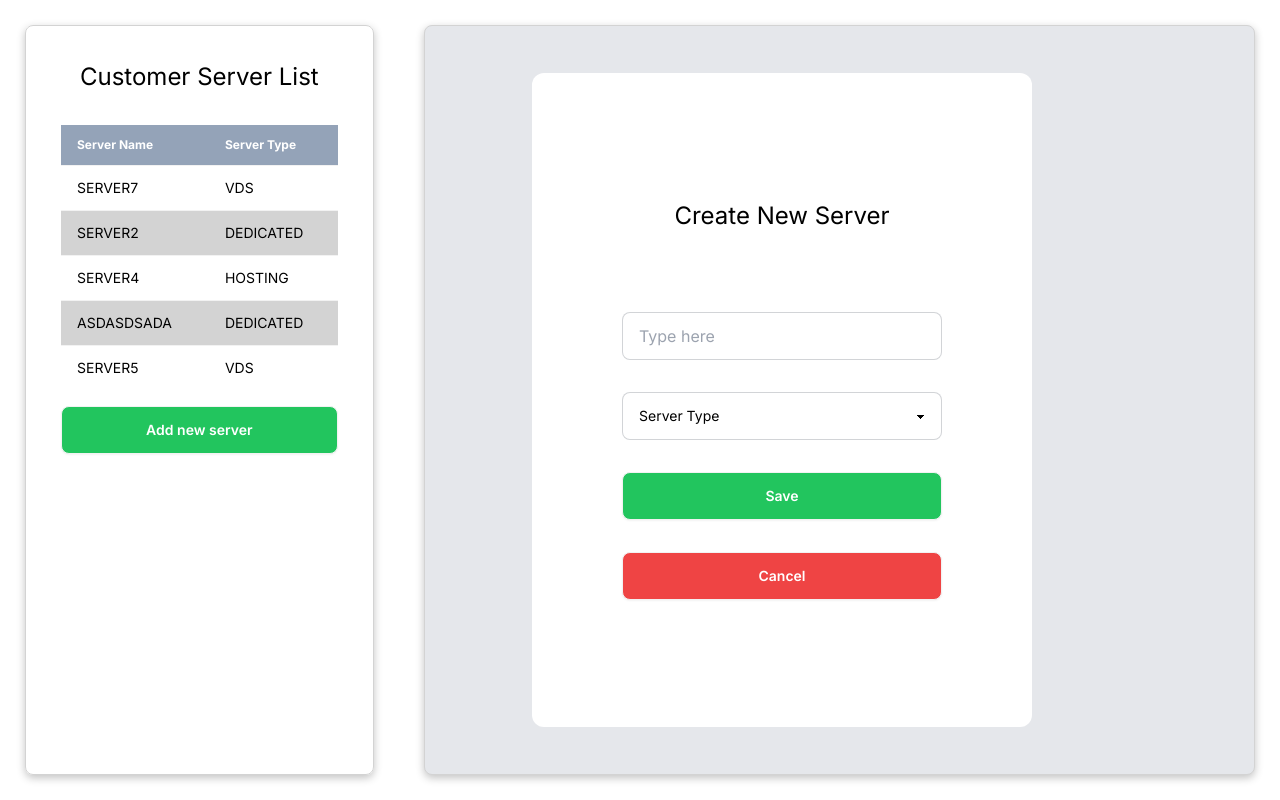
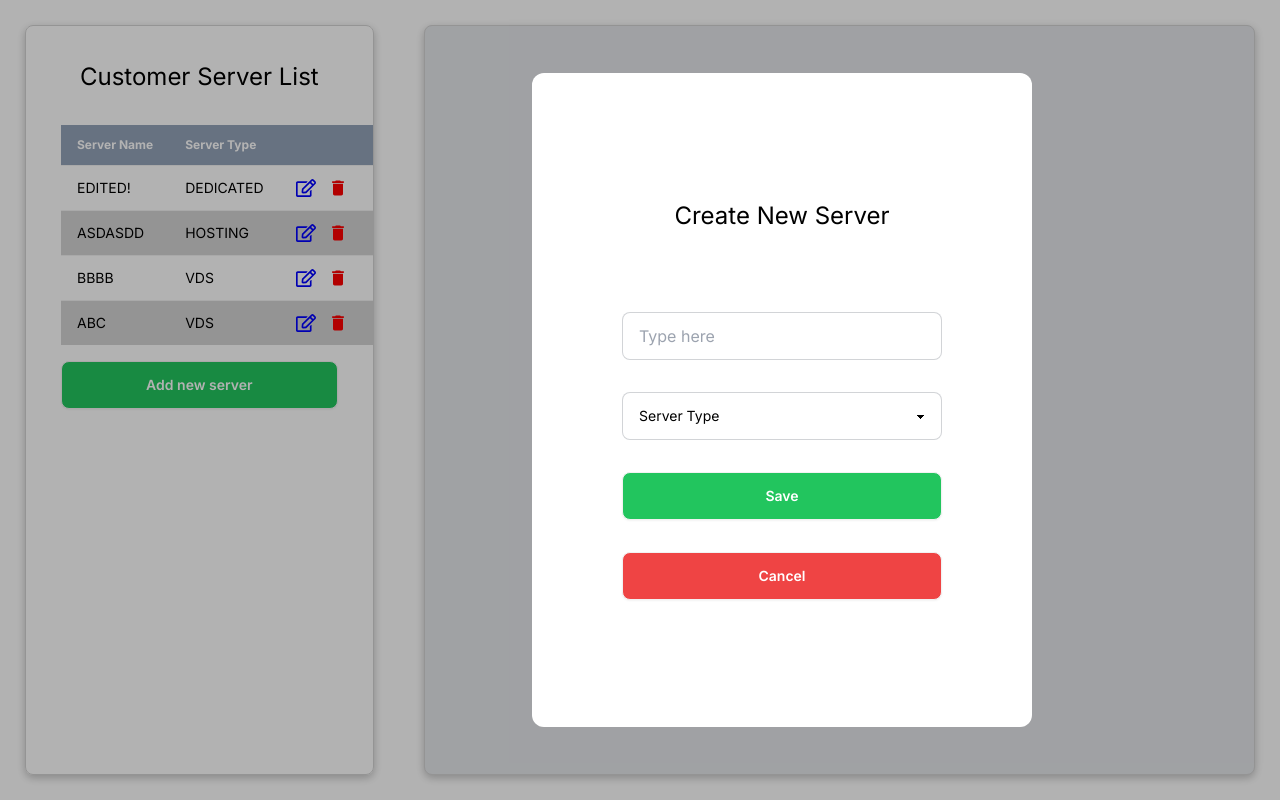
Before and after one commit to eternalfury71/Customer_server_edit, a Next.js app: page / in a window 1280 px wide. Both pictures are taken after a click on the button "Add new server". Built offline with nearby package versions, Linux system fonts and the light colour scheme; data requests are answered from the project's data file.

Commit message:
editing func

```diff
--- a/apis.js
+++ b/apis.js
@@ -20,3 +20,15 @@ export const addNewServer = async (server) => {
     const newServer = res.json();
     return newServer;
 }
+
+export const editServer = async (server) => {
+    const res = await fetch(`${baseUrl}/servers/${server.id}`, {
+        method: 'PUT',
+        headers: {
+            'Content-Type': 'application/json'
+        },
+        body: JSON.stringify(server)
+    });
+    const editedServer = res.json();
+    return editedServer;
+}
--- a/app/components/Modal.jsx
+++ b/app/components/Modal.jsx
@@ -5,10 +5,10 @@ export const Modal = ({modalOpen, setModalOpen, children}) => {
 
 
     return (
-        <>
-        <div className={`absolute top-[25px] right-[25px] bottom-[25px] flex flex-col justify-center items-center w-full max-w-[946px] ${modalOpen ? '' : 'hidden'}`}>
-            {children}
+        <div className={`${modalOpen ? 'overlay__modal' : ''}`}>
+            <div className={`absolute top-[25px] right-[25px] bottom-[25px] flex flex-col justify-center items-center w-full max-w-[946px] ${modalOpen ? '' : 'hidden'}`}>
+                {children}
+            </div>
         </div>
-        </>
     )
 }
--- a/app/components/Server.jsx
+++ b/app/components/Server.jsx
@@ -1,15 +1,69 @@
-
-import React from 'react'
+import { FaRegEdit } from "react-icons/fa";
+import { MdDelete } from "react-icons/md";
+import React, { use, useState } from 'react'
+import { Modal } from "./Modal";
+import { useRouter } from "next/navigation";
+import { editServer } from "@/apis";
 
 
 export const Server = ({server}) => {
+    const router = useRouter();
     const {server_name, server_type} = server;
+    const [selectOpen, setSelectOpen] = useState(false);
+    const [modalEditOpen, setModalEditOpen] = useState(false);
+    const [serverNameToEdit, setServerNameToEdit] = useState(server_name);
+    const [serverTypeToEdit, setServerTypeToEdit] = useState(server_type)
+
+    const handleSubmitEditServer = async (e) => {
+        e.preventDefault();
+        await editServer({
+            id: server.id,
+            server_name: serverNameToEdit,
+            server_type: serverTypeToEdit,
+        });
+
+        setServerNameToEdit('');
+        setServerTypeToEdit('');
+        setModalEditOpen(false);
+        router.refresh();
+    }
+
+    const handleSelectEditChange = (e) => {
+        setServerTypeToEdit(e.target.value)
+    }
+
         return(
             <tr key={server.id} className='uppercase'>
                 <td>{server_name}</td>
                 <td>
                     {server_type}
                 </td>
+                <td className="flex gap-3">
+
+                    <FaRegEdit onClick={() => setModalEditOpen(true)} style={{color:'blue', cursor: 'pointer'}} size={20}/>
+                    <MdDelete style={{color:'red', cursor: 'pointer'}} size={20} />
+
+                    <Modal modalOpen={modalEditOpen} setModalOpen={setModalEditOpen}>
+                        <form onSubmit={handleSubmitEditServer} className='w-[500px] my-12 h-full bg-white rounded-xl flex flex-col justify-center items-center gap-8'>
+                            <h1 className='text-2xl mb-12'>Edit Server</h1>
+                            <input value={serverNameToEdit}  onChange = {(e) => setServerNameToEdit(e.target.value)} maxLength={10} type="text" placeholder="Type here" className="input input-bordered w-full max-w-xs" required/>
+
+                            <select className="select select-bordered w-full max-w-xs"
+                                    value={serverTypeToEdit}
+                                    onFocus={() => setSelectOpen(true)}
+                                    onBlur={() => setSelectOpen(false)}
+                                    onChange={handleSelectEditChange}
+                            >
+                                <option disabled selected>Server Type</option>
+                                <option value="Vds">Vds</option>
+                                <option value="Dedicated">Dedicated</option>
+                                <option value="Hosting">Hosting</option>
+                            </select>
+                            <button type='submit' className={`btn w-full max-w-xs bg-green-500 text-white ${selectOpen ? 'translate-y-8' : ''}`}>Save</button>
+                            <button onClick={() => setModalEditOpen(false)} className={`btn w-full max-w-xs bg-red-500 text-white ${selectOpen ? 'translate-y-8' : ''}`}>Cancel</button>
+                        </form>
+                    </Modal>
+                </td>
             </tr>
             )
         }
--- a/app/components/ServersList.jsx
+++ b/app/components/ServersList.jsx
@@ -10,11 +10,12 @@ export const ServerList = ({listOfServers}) => {
     <div className='w-full'>
       <h1 className='text-2xl'>Customer Server List</h1>
       <div className='mt-8'>
-            <table className="table ">
-                <thead>
-                    <tr className=' bg-slate-400 text-white cursor-default pointer-events-none'>
+            <table className="table">
+                <thead className='bg-slate-400 w-full'>
+                    <tr className='text-white cursor-default pointer-events-none w-full'>
                         <th>Server Name</th>
                         <th>Server Type</th>
+                        <th></th>
                     </tr>
                 </thead>
                 <tbody>
@@ -25,7 +26,6 @@ export const ServerList = ({listOfServers}) => {
             </table>
             <AddServer />
         </div>
-        {/* <Modal modalOpen = {modalOpen} setModalOpen={setModalOpen}/> */}
     </div>
   )
 }
--- a/app/page.jsx
+++ b/app/page.jsx
@@ -4,7 +4,7 @@ import '@/styles/globals.scss'
 
 export default async function Home() {
   const listOfServers = await getServerList();
-
+  console.log(listOfServers);
 
   return (
     <main className="w-full h-screen flex">
--- a/data/servers.json
+++ b/data/servers.json
@@ -2,27 +2,22 @@
   "servers": [
     {
       "id": "1",
-      "server_name": "server7",
-      "server_type": "vds"
+      "server_name": "EDITED!",
+      "server_type": "Dedicated"
     },
     {
       "id": "2",
-      "server_name": "server2",
-      "server_type": "dedicated"
+      "server_name": "asdasdd",
+      "server_type": "Hosting"
     },
     {
       "id": "3",
-      "server_name": "server4",
-      "server_type": "hosting"
+      "server_name": "bbbb",
+      "server_type": "Vds"
     },
     {
-      "id": "2f71652c-0ac3-4619-82c4-34db7ece1473",
-      "server_name": "asdasdsada",
-      "server_type": "Dedicated"
-    },
-    {
-      "id": "3e54c1a3-a8c7-461c-9d37-9fba33406c2b",
-      "server_name": "Server5",
+      "id": "17744def-4379-4711-aab5-d7f02b797a19",
+      "server_name": "abc",
       "server_type": "Vds"
     }
   ]
--- a/package.json
+++ b/package.json
@@ -15,6 +15,7 @@
     "next": "14.1.0",
     "react": "^18",
     "react-dom": "^18",
+    "react-icons": "^5.0.1",
     "uuid": "^9.0.1"
   },
   "devDependencies": {
--- a/styles/globals.scss
+++ b/styles/globals.scss
@@ -22,13 +22,24 @@ section {
 }
 
 tr {
-    cursor: pointer;
-
     &:nth-child(even) {
         background-color: lightgray;
     }
-    &:hover {
-        background-color: lightcoral;
-        color: azure;
-    }
 }
+
+.hidden-modal {
+    display: none;
+}
+.overlay__modal {
+            position: fixed;
+            top: 0;
+            left: 0;
+            width: 100%;
+            height: 100%;
+            background: rgba(0, 0, 0, 0.3); /* Semi-transparent black background */
+            display: flex;
+            align-items: center;
+            justify-content: center;
+            z-index: 1;
+
+}
```
Also changed, not shown: 1 other file (tests, documents, lock files or other folders).
